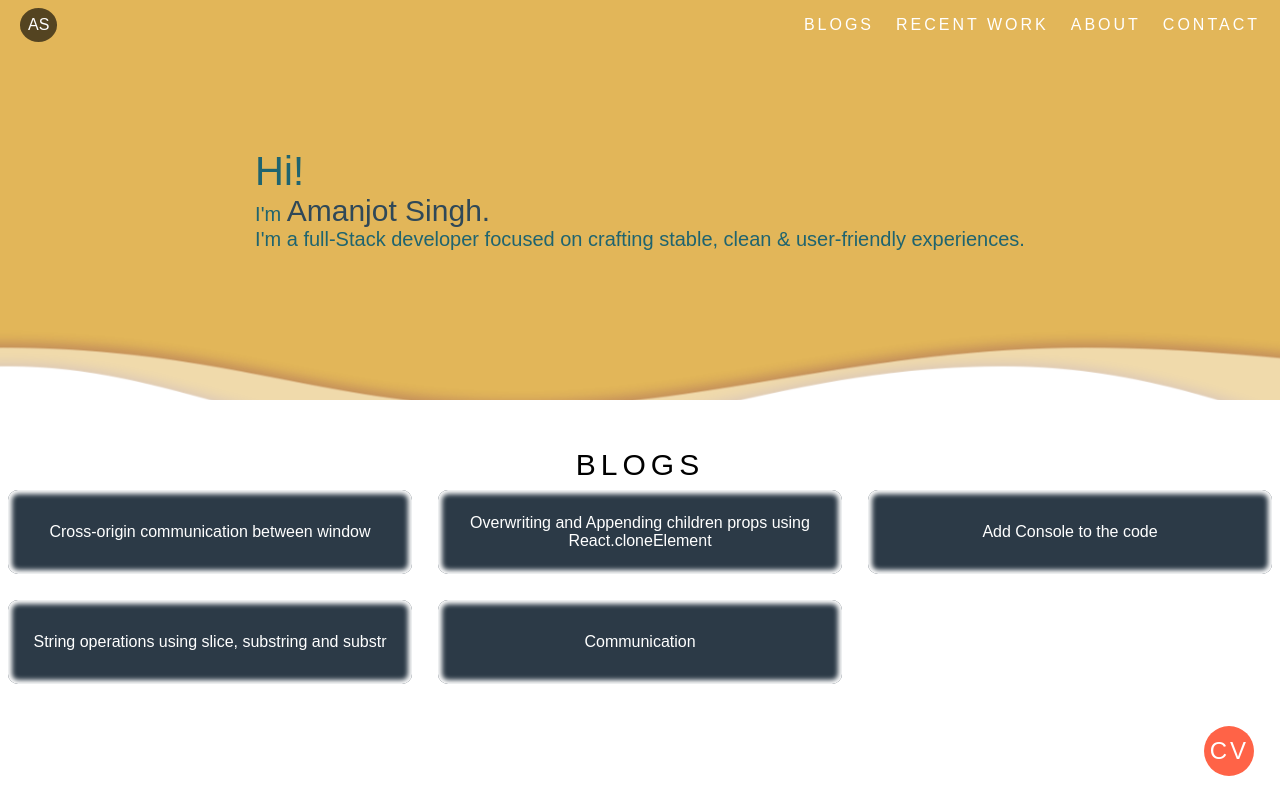
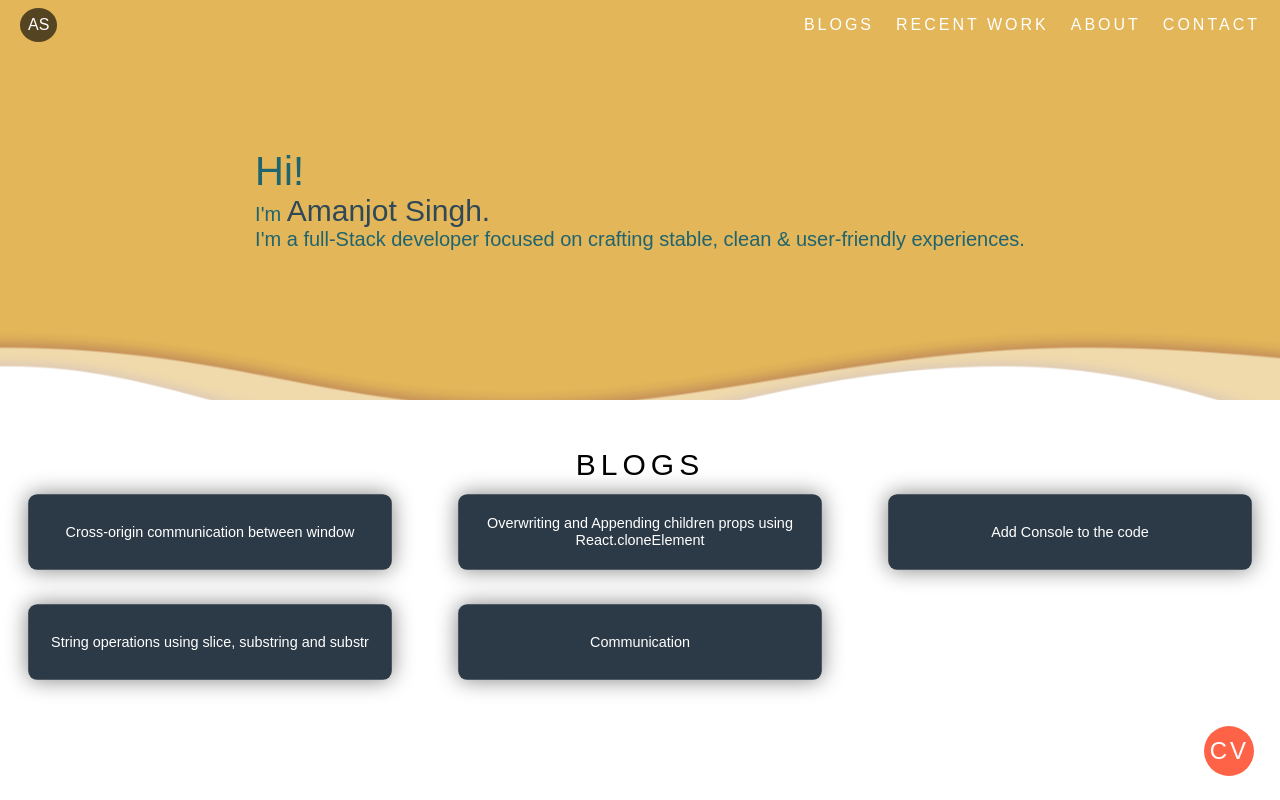
Before and after one commit to amandhunna/portfolio, a React (Create React App) app: page / in a window 1280 px wide. Shown: the top 800 px of the page. Built offline with nearby package versions, Linux system fonts and the light colour scheme; no server answers.

Commit message:
added transform"

```diff
--- a/src/App.css
+++ b/src/App.css
@@ -163,11 +163,12 @@ h2 {
   color: white;
   border-radius: 10px;
   border-radius: 10px;
-  box-shadow: inset 0px 0px 5px 4px #fff;
+  box-shadow: 0 0 25px #808080;
+  transform: scale(0.9);
 }
 
 .card:hover {
-  box-shadow: 0 0 25px #808080;
+  transform: scale(1.1);
 }
 
 .wrapper {
--- a/src/index.css
+++ b/src/index.css
@@ -3,14 +3,15 @@ body {
   font-family: "Roboto", sans-serif;
   -webkit-font-smoothing: antialiased;
   -moz-osx-font-smoothing: grayscale;
+  overflow-x: hidden;
 }
 
 @font-face {
-  font-family: 'Roboto';
+  font-family: "Roboto";
   font-style: normal;
   font-weight: 400;
   font-display: swap;
-  src: url("https://fonts.googleapis.com/css2?family=Roboto:wght@300;400;500&display=swap")
+  src: url("https://fonts.googleapis.com/css2?family=Roboto:wght@300;400;500&display=swap");
 }
 
 * {
```
